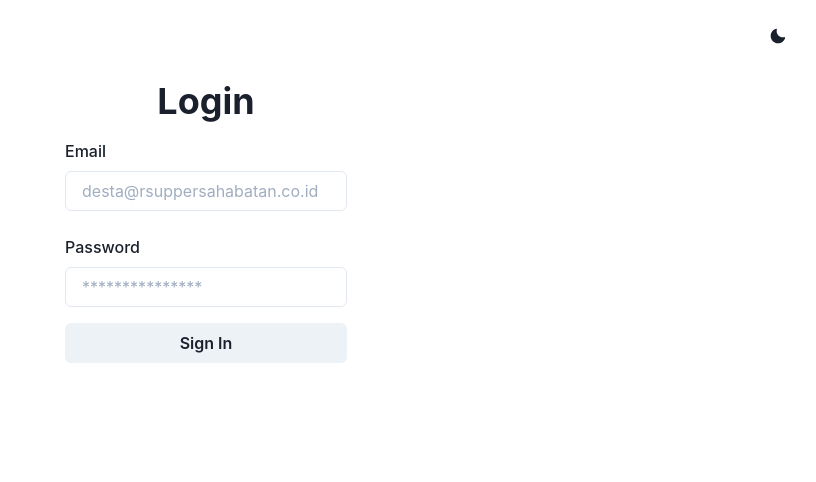
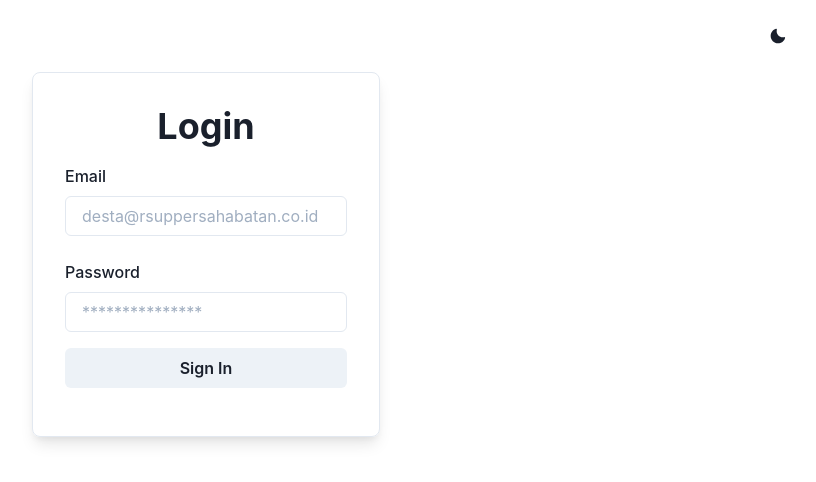
Before and after one commit to amati-tiru-modifikasi/loginpagechakraui, a React (Create React App) app: page / in a window 1280 px wide. Shown: the top 482 px of the page, without its empty margins (434-1250 px from the left). Built offline with nearby package versions, Linux system fonts and the light colour scheme.

Commit message:
Make a BOX Wrapper!

```diff
--- a/src/pages/LoginForm.js
+++ b/src/pages/LoginForm.js
@@ -4,7 +4,7 @@ import { Flex,Box,Button,Heading,FormControl,FormLabel,Input } from '@chakra-ui/
 function LoginForm() {
     return (
         <Flex w="full" align="center" justifyContent="center">
-            <Box p={2}>
+            <Box p={8} maxW="500px" borderWidth={1} borderRadius={8} boxShadow="lg">
                 <Box textAlign="center">
                     <Heading>Login</Heading>
                 </Box>
```
